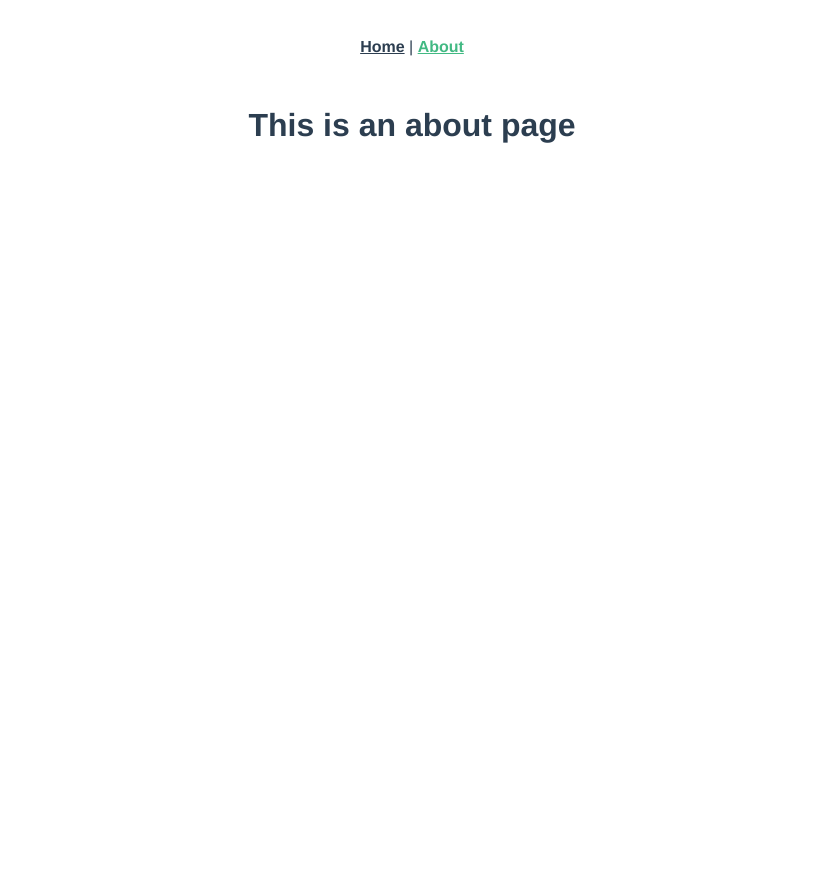
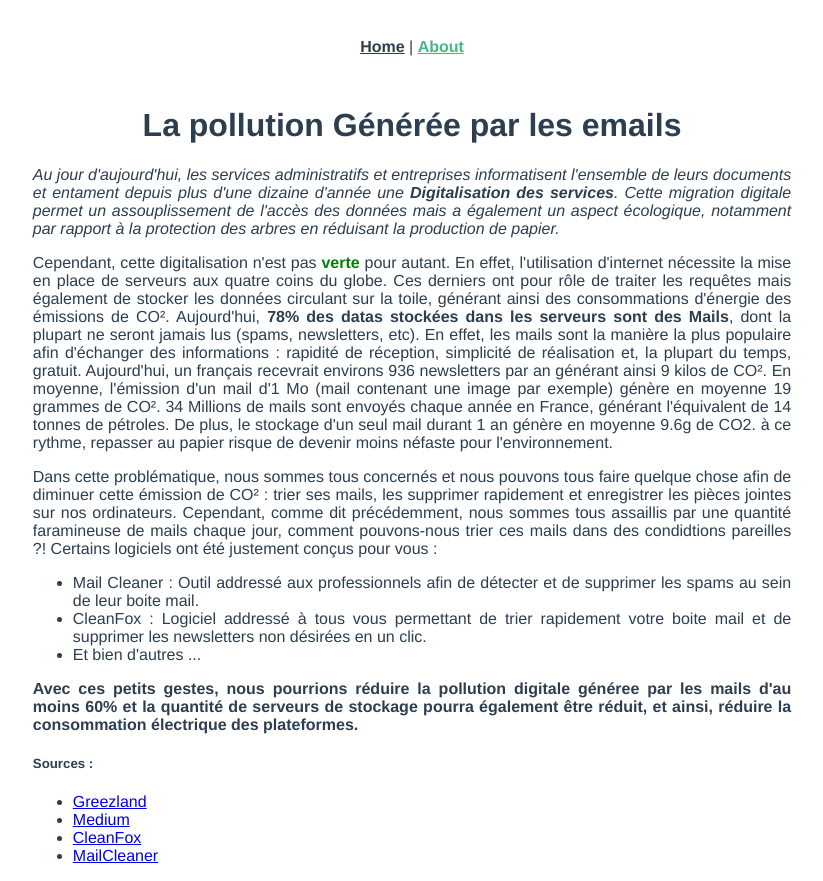
Before and after one commit to Effobless2/mail-semantique, a Vue app: page /about in a window 1280 px wide. Shown: the whole page, without its empty margins (228-1051 px from the left). Before the commit the page ends 800 px from the top, so only its background shows below. Built offline with nearby package versions, Linux system fonts and the light colour scheme.

Commit message:
About page Text ok

```diff
--- a/package.json
+++ b/package.json
@@ -8,6 +8,8 @@
     "lint": "vue-cli-service lint"
   },
   "dependencies": {
+    "bootstrap": "^4.5.3",
+    "bootstrap-vue": "^2.20.1",
     "core-js": "^3.6.5",
     "vue": "^2.6.11",
     "vue-class-component": "^7.2.3",
--- a/src/views/About.vue
+++ b/src/views/About.vue
@@ -1,8 +1,93 @@
 <template>
   <div class="about">
-    <h1>This is an about page</h1>
+    <h1>La pollution Générée par les emails</h1>
+    <p class="introduction">
+      Au jour d'aujourd'hui, les services administratifs et entreprises informatisent
+      l'ensemble de leurs documents et entament depuis plus d'une dizaine d'année une <b>Digitalisation des services</b>.
+      Cette migration digitale permet un assouplissement de l'accès des données mais a également un aspect écologique,
+      notamment par rapport à la protection des arbres en réduisant la production de papier.
+    </p>
+
+    <p>
+      Cependant, cette digitalisation n'est pas <b class="green">verte</b> pour autant. En effet, l'utilisation d'internet
+      nécessite la mise en place de serveurs aux quatre coins du globe. Ces derniers ont pour rôle de traiter les requêtes
+      mais également de stocker les données circulant sur la toile, générant ainsi des consommations d'énergie des émissions de CO².
+      Aujourd'hui, <b>78% des datas stockées dans les serveurs sont des Mails</b>, dont la plupart ne seront jamais lus (spams, newsletters, etc).
+      En effet, les mails sont la manière la plus populaire afin d'échanger des informations : rapidité de réception, simplicité de réalisation et,
+      la plupart du temps, gratuit. Aujourd'hui, un français recevrait environs 936 newsletters par an générant ainsi 9 kilos de CO².
+      En moyenne, l'émission d'un mail d'1 Mo (mail contenant une image par exemple) génère en moyenne 19 grammes de CO².
+      34 Millions de mails sont envoyés chaque année en France, générant l'équivalent de 14 tonnes de pétroles.
+      De plus, le stockage d'un seul mail durant 1 an génère en moyenne 9.6g de CO2. à ce rythme, repasser au papier risque
+      de devenir moins néfaste pour l'environnement.
+    </p>
+
+    <p>
+      Dans cette problématique, nous sommes tous concernés et nous pouvons tous faire quelque chose afin de diminuer cette
+      émission de CO² : trier ses mails, les supprimer rapidement et enregistrer les pièces jointes sur nos ordinateurs.
+      Cependant, comme dit précédemment, nous sommes tous assaillis par une quantité faramineuse de mails chaque jour,
+      comment pouvons-nous trier ces mails dans des condidtions pareilles ?! Certains logiciels ont été justement conçus pour vous :
+    </p>
+    <ul>
+      <li>Mail Cleaner : Outil addressé aux professionnels afin de détecter et de supprimer les spams au sein de leur boite mail.</li>
+      <li>CleanFox : Logiciel addressé à tous vous permettant de trier rapidement votre boite mail et de supprimer les newsletters non désirées en un clic.</li>
+      <li>Et bien d'autres ...</li>
+    </ul>
+
+    <p class="conclusion">
+      Avec ces petits gestes, nous pourrions réduire la pollution digitale généree par les mails d'au moins 60% et la quantité de
+      serveurs de stockage pourra également être réduit, et ainsi, réduire la consommation électrique des plateformes.
+    </p>
+
+    <h5>Sources :</h5>
+    <ul>
+      <li>
+        <a
+          href="https://www.grizzlead.com/lincroyable-impact-de-la-pollution-numerique-et-les-bonnes-pratiques-a-adopter-tres-vite/">
+          Greezland
+        </a>
+      </li>
+      <li>
+        <a
+          href="https://medium.com/@raindrift/how-big-is-email-305bbdb69776">
+          Medium
+        </a>
+      </li>
+      <li>
+        <a
+          href="https://www.cleanfox.io/fr/">
+          CleanFox
+        </a>
+      </li>
+      <li>
+        <a
+          href="https://www.mailcleaner.net/fr/">
+          MailCleaner
+        </a>
+      </li>
+    </ul>
+
+
   </div>
 </template>
+<style scoped>
+  .about > p, .about > ul, .about > h5 {
+    text-align: justify;
+  }
+
+  .about {
+    padding: 0% 20%;
+  }
+
+  .green {
+    color: green;
+  }
+  .introduction {
+    font-style: italic;
+  }
+  .conclusion {
+    font-weight: bolder;
+  }
+</style>
 <script>
 import { Component, Prop, Vue } from 'vue-property-decorator';
 
```
